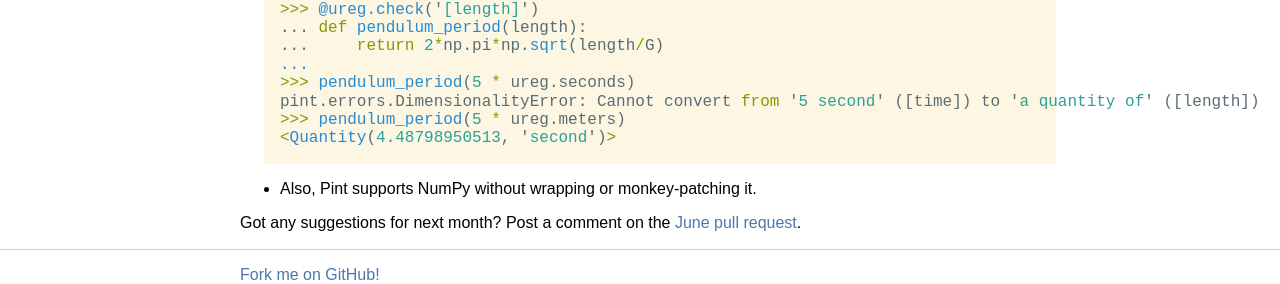
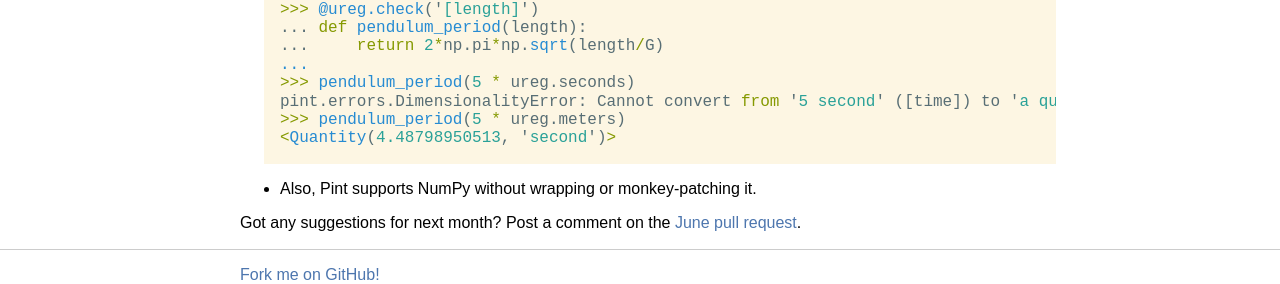
Before and after one commit to bors-ng/bors-ng.github.io, a Jekyll site: the page built from _posts/2017-06-01-tmib-05.md, in a window 1280 px wide. Shown: the part 949-1233 px from the top of the page. Built offline with Jekyll 4.4.1, drawn with Linux system fonts in a browser that asks for light colours.

Commit message:
Allow for overwide code blocks

```diff
--- a/css/app.css
+++ b/css/app.css
@@ -215,4 +215,5 @@
 .highlighter-rouge pre.highlight {
   padding: 16px;
   margin: -16px;
+  overflow-x: auto;
 }
```
